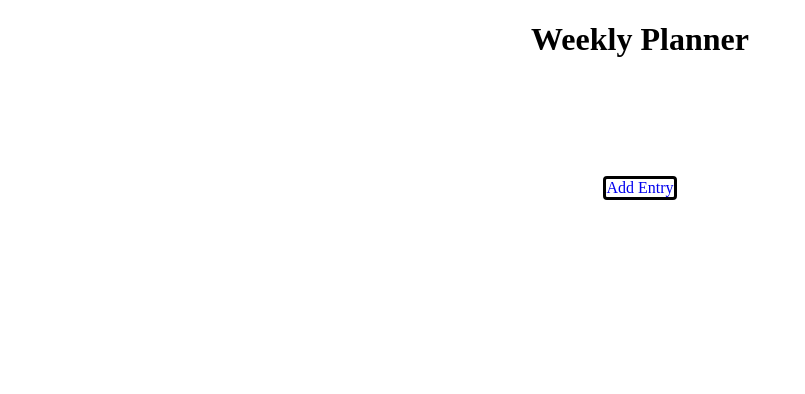
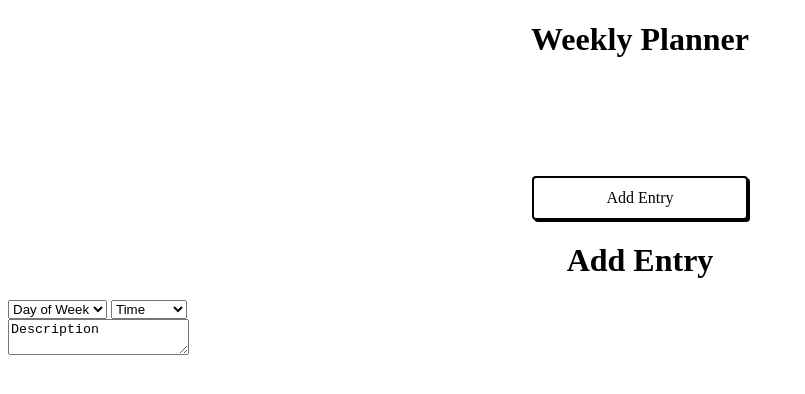
Before and after one commit to NicholasProdehl/week-planner, a plain HTML site: page index.html in a window 1280 px wide. Shown: the whole page, without its empty margins (0-805 px from the left). Drawn offline with Linux system fonts and the light colour scheme.

Commit message:
finished day of the week &time.

```diff
--- a/index.html
+++ b/index.html
@@ -7,12 +7,71 @@
   <link rel="stylesheet" href="styles.css">
 </head>
 <body>
-  <div class="container">
+  <div class="home-page">
     <div class="header">
       <h1>Weekly Planner</h1>
     </div>
-    <div class="home-page">
+    <div class="addEntryBtn">
       <a href="#">Add Entry</a>
+    </div>
+  </div>
+  <div class="modal-page">
+    <div class="addEntry">
+      <div class="row">
+        <h1>Add Entry</h1>
+      </div>
+      <div class="row">
+        <select id="dayOfWeek">
+          <option value="dayOfWeek">Day of Week</option>
+          <option value="sunday">Sunday</option>
+          <option value="Monday">Monday</option>
+          <option value="Tuesday">Tuesday</option>
+          <option value="Wednesday">Wednesday</option>
+          <option value="thursday">Thursday</option>
+          <option value="friday">Friday</option>
+          <option value="saturday">Saturday</option>
+        </select>
+        <select id="time">
+          <option value="time">Time</option>
+          <option value="">6:00AM</option>
+          <option value="">6:30AM</option>
+          <option value="">7:00AM</option>
+          <option value="">7:30AM</option>
+          <option value="">8:00AM</option>
+          <option value="">8:30AM</option>
+          <option value="">9:00AM</option>
+          <option value="">9:30AM</option>
+          <option value="">10:00AM</option>
+          <option value="">10:30AM</option>
+          <option value="">11:00AM</option>
+          <option value="">11:30AM</option>
+          <option value="">12:00PM</option>
+          <option value="">12:30PM</option>
+          <option value="">1:00PM</option>
+          <option value="">1:30PM</option>
+          <option value="">2:00PM</option>
+          <option value="">2:30PM</option>
+          <option value="">3:00PM</option>
+          <option value="">3:30PM</option>
+          <option value="">4:00PM</option>
+          <option value="">4:30PM</option>
+          <option value="">5:00PM</option>
+          <option value="">5:30PM</option>
+          <option value="">6:00PM</option>
+          <option value="">6:30PM</option>
+          <option value="">7:00PM</option>
+          <option value="">7:30PM</option>
+          <option value="">8:00PM</option>
+          <option value="">8:30PM</option>
+          <option value="">9:00PM</option>
+          <option value="">9:30PM</option>
+          <option value="">10:00PM</option>
+          <option value="">10:30PM</option>
+        </select>
+      </div>
+      <div class="row">
+        <textarea id="textInput">Description</textarea>
+      </div>
     </div>
   </div>
   <script src="main.js"></script>
--- a/styles.css
+++ b/styles.css
@@ -2,7 +2,7 @@
   display: block;
 }
 
-.home-page {
+.addEntryBtn {
   display: flex;
   justify-content: center;
 }
@@ -16,6 +16,12 @@ a {
   text-decoration: none;
   border-radius: 4px;
   border: solid black;
+  box-shadow: 2px 2px;
+  padding: 0.7rem 4.5rem;
+  border-width: 2px;
+  border-color: black;
+  background-color: white;
+  color: black;
 }
 
 a:hover {
```
